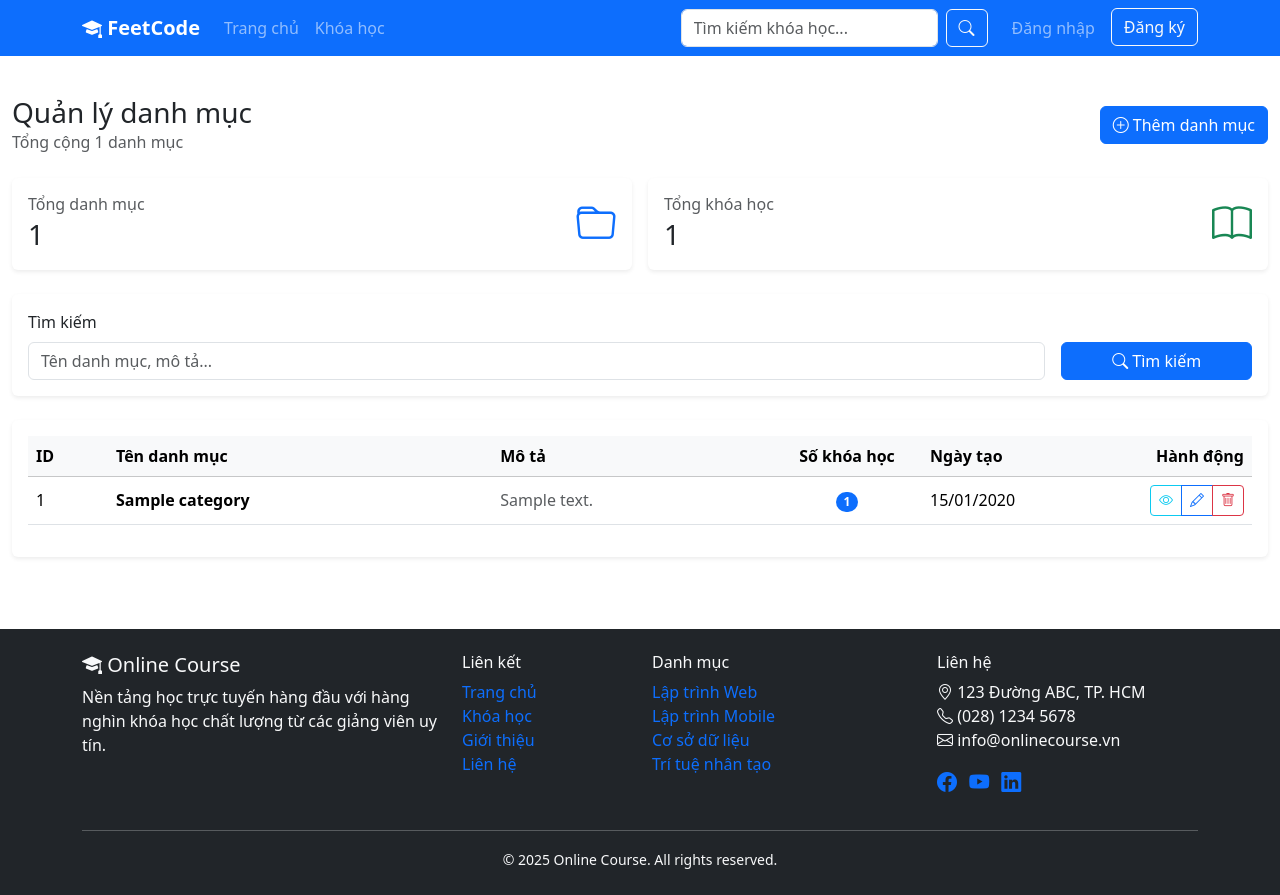
After one commit to LoudlyDawn2108/CNWeb_BTTH02, a PHP site: template views/admin/categories.php in a window 1280 px wide. The commit adds this page. Run offline with PHP 8.4, Linux system fonts and the light colour scheme; the template is opened without the code that fills it: most values are stand-ins (such as "Sample title", 1, 10 or a date in 2020).

Commit message:
feat: add listCategories method to AdminController and view for category management

```diff
--- a/index.php
+++ b/index.php
@@ -71,6 +71,7 @@ try {
     $router->get('/admin/dashboard', [AdminController::class, 'dashboard']);
     $router->get('/admin/users', [AdminController::class, 'manageUsers']);
     $router->post('/admin/users/{id}/toggle-status', [AdminController::class, 'toggleUserStatus']);
+    $router->get('/admin/categories', [AdminController::class, 'listCategories']);
 
 
     // Dispatch
--- /dev/null
+++ b/views/admin/categories.php
@@ -0,0 +1,236 @@
+<?php
+/**
+ * @var ViewModels\AdminCategoriesViewModel $viewModel
+ */
+?>
+
+<div class="container-fluid py-4">
+    <!-- Page Header -->
+    <div class="row mb-4">
+        <div class="col-12">
+            <div class="d-flex justify-content-between align-items-center">
+                <div>
+                    <h1 class="h3 mb-0">Quản lý danh mục</h1>
+                    <p class="text-muted mb-0">Tổng cộng <?= number_format($viewModel->stats['total_categories']) ?> danh mục</p>
+                </div>
+                <div>
+                    <a href="/admin/categories/create" class="btn btn-primary">
+                        <i class="bi bi-plus-circle"></i> Thêm danh mục
+                    </a>
+                </div>
+            </div>
+        </div>
+    </div>
+
+    <?php if (isset($_SESSION['success'])): ?>
+        <div class="alert alert-success alert-dismissible fade show" role="alert">
+            <?= $_SESSION['success']; unset($_SESSION['success']); ?>
+            <button type="button" class="btn-close" data-bs-dismiss="alert"></button>
+        </div>
+    <?php endif; ?>
+
+    <?php if (isset($_SESSION['error'])): ?>
+        <div class="alert alert-danger alert-dismissible fade show" role="alert">
+            <?= $_SESSION['error']; unset($_SESSION['error']); ?>
+            <button type="button" class="btn-close" data-bs-dismiss="alert"></button>
+        </div>
+    <?php endif; ?>
+
+    <!-- Statistics Cards -->
+    <div class="row g-3 mb-4">
+        <div class="col-md-6">
+            <div class="card border-0 shadow-sm h-100">
+                <div class="card-body">
+                    <div class="d-flex align-items-center">
+                        <div class="flex-grow-1">
+                            <h6 class="text-muted mb-1">Tổng danh mục</h6>
+                            <h3 class="mb-0"><?= number_format($viewModel->stats['total_categories']) ?></h3>
+                        </div>
+                        <div class="flex-shrink-0">
+                            <i class="bi bi-folder fs-1 text-primary"></i>
+                        </div>
+                    </div>
+                </div>
+            </div>
+        </div>
+
+        <div class="col-md-6">
+            <div class="card border-0 shadow-sm h-100">
+                <div class="card-body">
+                    <div class="d-flex align-items-center">
+                        <div class="flex-grow-1">
+                            <h6 class="text-muted mb-1">Tổng khóa học</h6>
+                            <h3 class="mb-0"><?= number_format($viewModel->stats['total_courses']) ?></h3>
+                        </div>
+                        <div class="flex-shrink-0">
+                            <i class="bi bi-book fs-1 text-success"></i>
+                        </div>
+                    </div>
+                </div>
+            </div>
+        </div>
+    </div>
+
+    <!-- Search -->
+    <div class="card border-0 shadow-sm mb-4">
+        <div class="card-body">
+            <form method="GET" action="/admin/categories" class="row g-3">
+                <div class="col-md-10">
+                    <label class="form-label">Tìm kiếm</label>
+                    <input type="text" name="search" class="form-control" placeholder="Tên danh mục, mô tả..." value="<?= htmlspecialchars($viewModel->search) ?>">
+                </div>
+                <div class="col-md-2 d-flex align-items-end">
+                    <button type="submit" class="btn btn-primary w-100">
+                        <i class="bi bi-search"></i> Tìm kiếm
+                    </button>
+                </div>
+            </form>
+        </div>
+    </div>
+
+    <!-- Categories Table -->
+    <div class="card border-0 shadow-sm">
+        <div class="card-body">
+            <?php if (empty($viewModel->categories)): ?>
+                <div class="text-center py-5">
+                    <i class="bi bi-inbox fs-1 text-muted"></i>
+                    <p class="text-muted mt-2">Không tìm thấy danh mục nào.</p>
+                </div>
+            <?php else: ?>
+                <div class="table-responsive">
+                    <table class="table table-hover align-middle">
+                        <thead class="table-light">
+                            <tr>
+                                <th style="width: 80px;">ID</th>
+                                <th>Tên danh mục</th>
+                                <th>Mô tả</th>
+                                <th style="width: 150px;" class="text-center">Số khóa học</th>
+                                <th style="width: 150px;">Ngày tạo</th>
+                                <th style="width: 180px;" class="text-end">Hành động</th>
+                            </tr>
+                        </thead>
+                        <tbody>
+                            <?php foreach ($viewModel->categories as $category): ?>
+                                <tr>
+                                    <td><?= $category['id'] ?></td>
+                                    <td>
+                                        <strong><?= htmlspecialchars($category['name']) ?></strong>
+                                    </td>
+                                    <td>
+                                        <?php if (!empty($category['description'])): ?>
+                                            <span class="text-muted"><?= htmlspecialchars(mb_substr($category['description'], 0, 100)) ?><?= mb_strlen($category['description']) > 100 ? '...' : '' ?></span>
+                                        <?php else: ?>
+                                            <span class="text-muted fst-italic">Chưa có mô tả</span>
+                                        <?php endif; ?>
+                                    </td>
+                                    <td class="text-center">
+                                        <span class="badge bg-primary rounded-pill"><?= number_format($category['course_count'] ?? 0) ?></span>
+                                    </td>
+                                    <td><?= date('d/m/Y', strtotime($category['created_at'])) ?></td>
+                                    <td class="text-end">
+                                        <div class="btn-group btn-group-sm">
+                                            <a href="/admin/categories/<?= $category['id'] ?>"
+                                               class="btn btn-outline-info"
+                                               title="Xem chi tiết">
+                                                <i class="bi bi-eye"></i>
+                                            </a>
+                                            <a href="/admin/categories/<?= $category['id'] ?>/edit"
+                                               class="btn btn-outline-primary"
+                                               title="Chỉnh sửa">
+                                                <i class="bi bi-pencil"></i>
+                                            </a>
+                                            <button type="button"
+                                                    class="btn btn-outline-danger"
+                                                    onclick="deleteCategory(<?= $category['id'] ?>, '<?= htmlspecialchars(addslashes($category['name'])) ?>', <?= $category['course_count'] ?? 0 ?>)"
+                                                    title="Xóa">
+                                                <i class="bi bi-trash"></i>
+                                            </button>
+                                        </div>
+                                    </td>
+                                </tr>
+                            <?php endforeach; ?>
+                        </tbody>
+                    </table>
+                </div>
+
+                <!-- Pagination -->
+                <?php if ($viewModel->totalPages > 1): ?>
+                    <nav class="mt-4">
+                        <ul class="pagination justify-content-center">
+                            <!-- Previous Page -->
+                            <li class="page-item <?= $viewModel->currentPage <= 1 ? 'disabled' : '' ?>">
+                                <a class="page-link" href="?page=<?= $viewModel->currentPage - 1 ?>&search=<?= urlencode($viewModel->search) ?>">
+                                    <i class="bi bi-chevron-left"></i>
+                                </a>
+                            </li>
+
+                            <?php
+                            $startPage = max(1, $viewModel->currentPage - 2);
+                            $endPage = min($viewModel->totalPages, $viewModel->currentPage + 2);
+
+                            if ($startPage > 1): ?>
+                                <li class="page-item">
+                                    <a class="page-link" href="?page=1&search=<?= urlencode($viewModel->search) ?>">1</a>
+                                </li>
+                                <?php if ($startPage > 2): ?>
+                                    <li class="page-item disabled"><span class="page-link">...</span></li>
+                                <?php endif; ?>
+                            <?php endif; ?>
+
+                            <?php for ($i = $startPage; $i <= $endPage; $i++): ?>
+                                <li class="page-item <?= $i == $viewModel->currentPage ? 'active' : '' ?>">
+                                    <a class="page-link" href="?page=<?= $i ?>&search=<?= urlencode($viewModel->search) ?>"><?= $i ?></a>
+                                </li>
+                            <?php endfor; ?>
+
+                            <?php if ($endPage < $viewModel->totalPages): ?>
+                                <?php if ($endPage < $viewModel->totalPages - 1): ?>
+                                    <li class="page-item disabled"><span class="page-link">...</span></li>
+                                <?php endif; ?>
+                                <li class="page-item">
+                                    <a class="page-link" href="?page=<?= $viewModel->totalPages ?>&search=<?= urlencode($viewModel->search) ?>"><?= $viewModel->totalPages ?></a>
+                                </li>
+                            <?php endif; ?>
+
+                            <!-- Next Page -->
+                            <li class="page-item <?= $viewModel->currentPage >= $viewModel->totalPages ? 'disabled' : '' ?>">
+                                <a class="page-link" href="?page=<?= $viewModel->currentPage + 1 ?>&search=<?= urlencode($viewModel->search) ?>">
+                                    <i class="bi bi-chevron-right"></i>
+                                </a>
+                            </li>
+                        </ul>
+                    </nav>
+                <?php endif; ?>
+            <?php endif; ?>
+        </div>
+    </div>
+</div>
+
+<link rel="stylesheet" href="https://cdn.jsdelivr.net/npm/bootstrap-icons@1.11.1/font/bootstrap-icons.css">
+
+<script>
+function deleteCategory(categoryId, categoryName, courseCount) {
+    if (courseCount > 0) {
+        alert(`Không thể xóa danh mục "${categoryName}" vì có ${courseCount} khóa học đang sử dụng.\n\nVui lòng di chuyển hoặc xóa các khóa học trước.`);
+        return;
+    }
+
+    if (confirm(`Bạn có chắc muốn xóa danh mục "${categoryName}"?\n\nHành động này không thể hoàn tác!`)) {
+        fetch(`/admin/categories/${categoryId}/delete`, {
+            method: 'POST',
+        })
+        .then(response => response.json())
+        .then(data => {
+            if (data.success) {
+                location.reload();
+            } else {
+                alert('Có lỗi xảy ra: ' + data.message);
+            }
+        })
+        .catch(error => {
+            alert('Có lỗi xảy ra khi thực hiện thao tác.');
+            console.error('Error:', error);
+        });
+    }
+}
+</script>
```
Also changed, not shown: controllers/AdminController.php (+60 -0 lines), viewmodels/AdminViewModel.php (+12 -0 lines).
